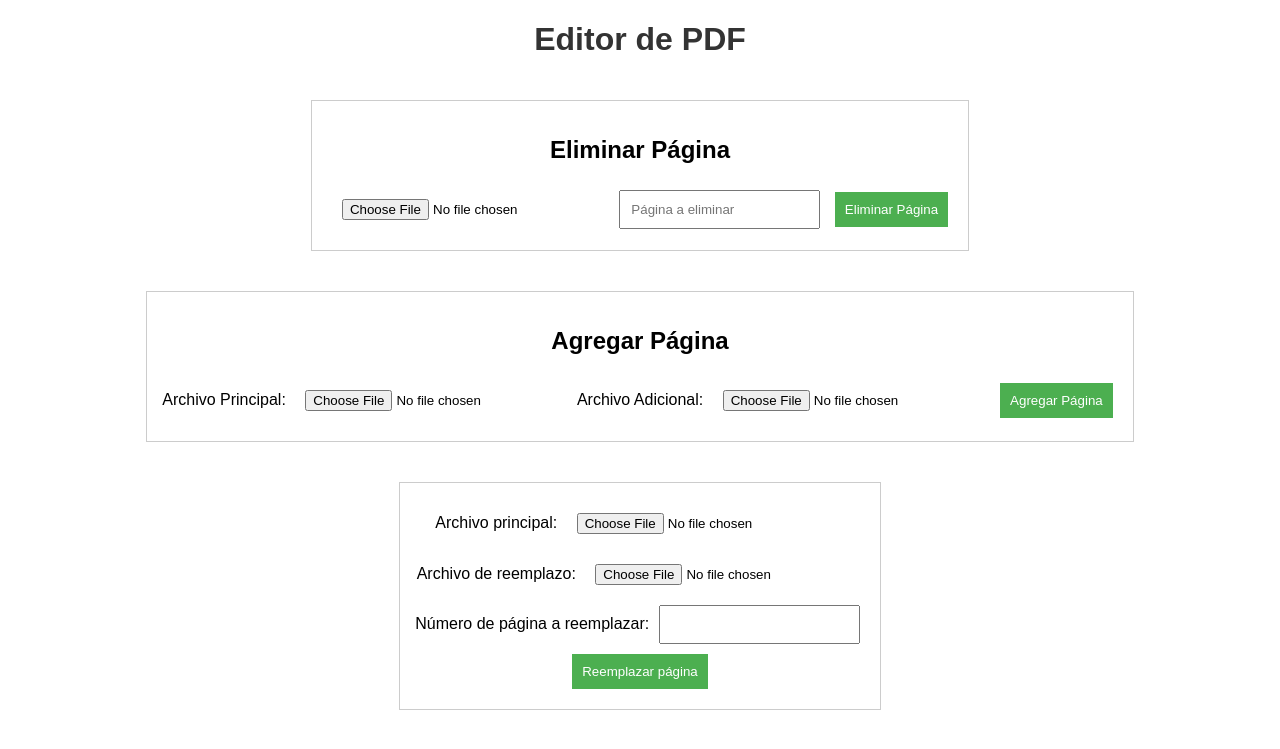
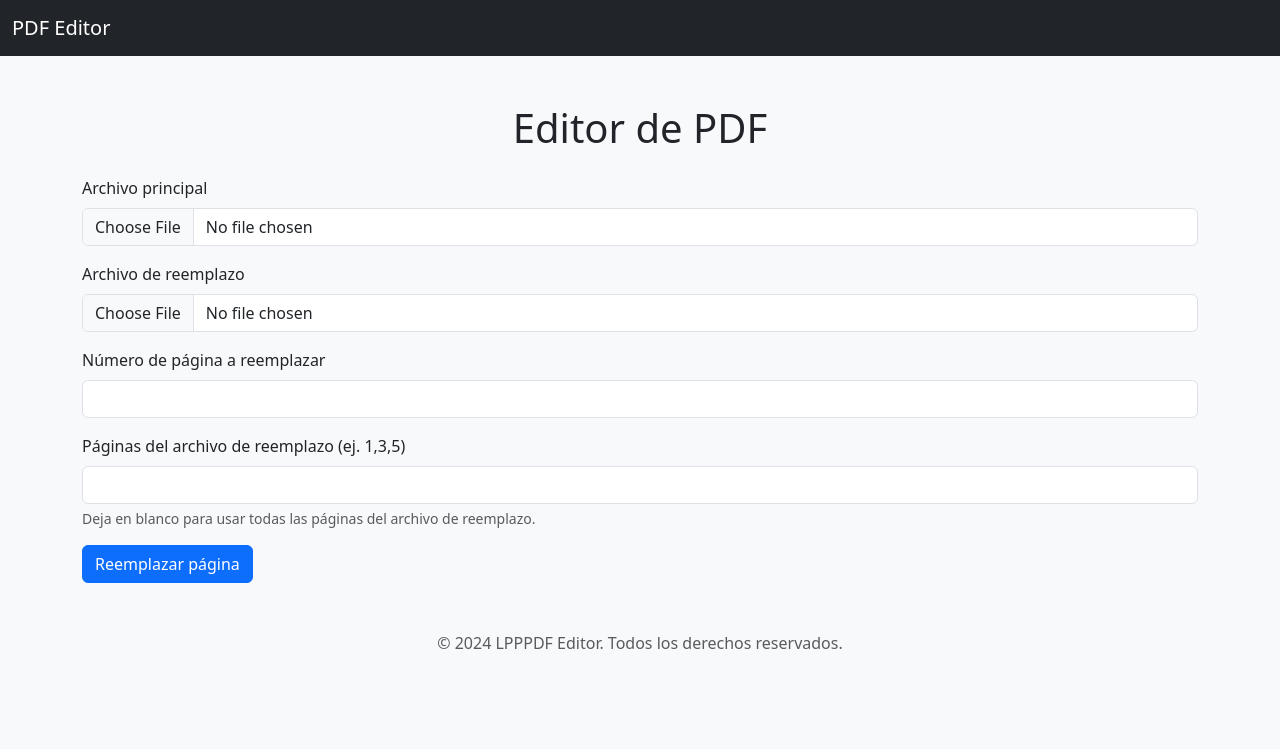
Before and after one commit to lircano24/EditarPDF, a Flask app: page / in a window 1280 px wide. Shown: the top 749 px of the page. Run offline with Flask 3, Linux system fonts and the light colour scheme.

Commit message:
act bosstrap

```diff
--- a/app.py
+++ b/app.py
@@ -75,6 +75,7 @@ def reemplazar():
         main_file = request.files['main_pdf']
         replacement_file = request.files['replacement_pdf']
         page_to_replace = int(request.form['page']) - 1  # Página a reemplazar (indexada desde 0)
+        replacement_pages = request.form['replacement_pages']  # Páginas seleccionadas
 
         main_path = os.path.join(UPLOAD_FOLDER, main_file.filename)
         replacement_path = os.path.join(UPLOAD_FOLDER, replacement_file.filename)
@@ -87,10 +88,15 @@ def reemplazar():
 
         writer = PdfWriter()
 
-        # Reemplazar la página en el archivo principal
+        # Procesar las páginas seleccionadas
+        selected_pages = [int(p) - 1 for p in replacement_pages.split(",") if p.isdigit()]
+
+        # Reemplazar la página en el archivo principal con las páginas seleccionadas
         for i in range(len(main_reader.pages)):
             if i == page_to_replace:
-                writer.add_page(replacement_reader.pages[0])  # Agrega la primera página del archivo de reemplazo
+                for page_index in selected_pages:
+                    if 0 <= page_index < len(replacement_reader.pages):
+                        writer.add_page(replacement_reader.pages[page_index])
             else:
                 writer.add_page(main_reader.pages[i])
 
@@ -104,6 +110,36 @@ def reemplazar():
     except Exception as e:
         return f"Error: {e}"
 
+'''
+@app.route('/detalles_pdf', methods=['POST'])
+def detalles_pdf():
+    try:
+        # Guardar el archivo subido temporalmente
+        pdf_file = request.files['pdf_file']
+        temp_path = os.path.join(UPLOAD_FOLDER, pdf_file.filename)
+        pdf_file.save(temp_path)
+
+        # Leer el PDF y contar las páginas
+        reader = PdfReader(temp_path)
+        num_pages = len(reader.pages)
+
+        # Devolver la cantidad de páginas
+        return {"num_pages": num_pages}, 200
+
+    except Exception as e:
+        return {"error": str(e)}, 500
+
+'''
+
+@app.route('/detalles_pdf', methods=['POST'])
+def detalles_pdf():
+    try:
+        file = request.files['pdf_file']
+        reader = PdfReader(file)
+        num_pages = len(reader.pages)
+        return {'num_pages': num_pages}
+    except Exception as e:
+        return {'error': str(e)}
 
 if __name__ == '__main__':
     app.run(debug=True)
--- a/templates/index.html
+++ b/templates/index.html
@@ -3,37 +3,123 @@
 <head>
     <meta charset="UTF-8">
     <meta name="viewport" content="width=device-width, initial-scale=1.0">
-    <link rel="stylesheet" href="/static/style.css">
     <title>Editor de PDF</title>
+    <!-- Bootstrap CSS -->
+    <link href="https://cdn.jsdelivr.net/npm/bootstrap@5.3.0/dist/css/bootstrap.min.css" rel="stylesheet">
 </head>
-<body>
-    <h1>Editor de PDF</h1>
-    <form action="/eliminar" method="post" enctype="multipart/form-data">
-        <h2>Eliminar Página</h2>
-        <input type="file" name="pdf_file" accept="application/pdf" required>
-        <input type="number" name="page" placeholder="Página a eliminar" required>
-        <button type="submit">Eliminar Página</button>
-    </form>
+<body class="bg-light">
+    <!-- Navbar -->
+    <nav class="navbar navbar-expand-lg navbar-dark bg-dark">
+        <div class="container-fluid">
+            <a class="navbar-brand" href="#">PDF Editor</a>
+        </div>
+    </nav>
 
-    <form action="/agregar" method="post" enctype="multipart/form-data">
-        <h2>Agregar Página</h2>
-        <label>Archivo Principal:</label>
-        <input type="file" name="main_pdf" accept="application/pdf" required>
-        <label>Archivo Adicional:</label>
-        <input type="file" name="additional_pdf" accept="application/pdf" required>
-        <button type="submit">Agregar Página</button>
-    </form>
-    <form action="/reemplazar" method="post" enctype="multipart/form-data">
-        <label for="main_pdf">Archivo principal:</label>
-        <input type="file" name="main_pdf" required>
-        <br>
-        <label for="replacement_pdf">Archivo de reemplazo:</label>
-        <input type="file" name="replacement_pdf" required>
-        <br>
-        <label for="page">Número de página a reemplazar:</label>
-        <input type="number" name="page" min="1" required>
-        <br>
-        <button type="submit">Reemplazar página</button>
-    </form>
+    <!-- Main Container -->
+    <div class="container mt-5">
+        <h1 class="text-center mb-4">Editor de PDF</h1>
+        <form id="reemplazar-form" action="/reemplazar" method="post" enctype="multipart/form-data" class="needs-validation" novalidate>
+            <!-- Archivo principal -->
+            <div class="mb-3">
+                <label for="main_pdf" class="form-label">Archivo principal</label>
+                <input type="file" class="form-control" id="main_pdf" name="main_pdf" required>
+                <div class="form-text" id="main_pdf_info"></div>
+                <div class="invalid-feedback">Por favor, selecciona un archivo PDF válido.</div>
+            </div>
+            <!-- Archivo de reemplazo -->
+            <div class="mb-3">
+                <label for="replacement_pdf" class="form-label">Archivo de reemplazo</label>
+                <input type="file" class="form-control" id="replacement_pdf" name="replacement_pdf" required>
+                <div class="form-text" id="replacement_pdf_info"></div>
+                <div class="invalid-feedback">Por favor, selecciona un archivo PDF válido.</div>
+            </div>
+            <!-- Número de página a reemplazar -->
+            <div class="mb-3">
+                <label for="page" class="form-label">Número de página a reemplazar</label>
+                <input type="number" class="form-control" id="page" name="page" min="1" required>
+                <div class="invalid-feedback">Ingresa un número de página válido.</div>
+            </div>
+            <!-- Páginas del archivo de reemplazo -->
+            <div class="mb-3">
+                <label for="replacement_pages" class="form-label">Páginas del archivo de reemplazo (ej. 1,3,5)</label>
+                <input type="text" class="form-control" id="replacement_pages" name="replacement_pages">
+                <div class="form-text">Deja en blanco para usar todas las páginas del archivo de reemplazo.</div>
+            </div>
+            <!-- Botón -->
+            <button type="submit" class="btn btn-primary">Reemplazar página</button>
+        </form>
+    </div>
+
+    <!-- Footer -->
+    <footer class="text-center mt-5">
+        <p class="text-muted">© 2024 LPPPDF Editor. Todos los derechos reservados.</p>
+    </footer>
+
+    <!-- Bootstrap JS -->
+    <script src="https://cdn.jsdelivr.net/npm/bootstrap@5.3.0/dist/js/bootstrap.bundle.min.js"></script>
+    <!-- JavaScript para validación -->
+    <script>
+        const mainPdfInput = document.getElementById('main_pdf');
+        const replacementPdfInput = document.getElementById('replacement_pdf');
+        const pageInput = document.getElementById('page');
+        const replacementPagesInput = document.getElementById('replacement_pages');
+
+        let mainPdfPages = 0;
+        let replacementPdfPages = 0;
+
+        // Solicitar detalles de los PDFs
+        async function getPdfPages(input, infoId) {
+            const file = input.files[0];
+            if (!file) return 0;
+
+            const formData = new FormData();
+            formData.append('pdf_file', file);
+
+            const response = await fetch('/detalles_pdf', {
+                method: 'POST',
+                body: formData
+            });
+
+            const data = await response.json();
+            const numPages = data.num_pages || 0;
+
+            document.getElementById(infoId).textContent = `El archivo tiene ${numPages} páginas.`;
+            return numPages;
+        }
+
+        // Actualizar número de páginas al cargar archivos
+        mainPdfInput.addEventListener('change', async () => {
+            mainPdfPages = await getPdfPages(mainPdfInput, 'main_pdf_info');
+        });
+
+        replacementPdfInput.addEventListener('change', async () => {
+            replacementPdfPages = await getPdfPages(replacementPdfInput, 'replacement_pdf_info');
+        });
+
+        // Validar formulario antes de enviarlo
+        document.getElementById('reemplazar-form').addEventListener('submit', function (event) {
+            const pageToReplace = parseInt(pageInput.value);
+            const replacementPages = replacementPagesInput.value.split(',').map(Number);
+
+            let valid = true;
+
+            // Validar número de página a reemplazar
+            if (pageToReplace < 1 || pageToReplace > mainPdfPages) {
+                valid = false;
+                alert(`La página a reemplazar debe estar entre 1 y ${mainPdfPages}.`);
+            }
+
+            // Validar páginas de reemplazo
+            if (replacementPages.some(page => page < 1 || page > replacementPdfPages)) {
+                valid = false;
+                alert(`Las páginas del archivo de reemplazo deben estar entre 1 y ${replacementPdfPages}.`);
+            }
+
+            if (!valid) {
+                event.preventDefault();
+                event.stopPropagation();
+            }
+        });
+    </script>
 </body>
 </html>
```
Also changed, not shown: 11 other files.
